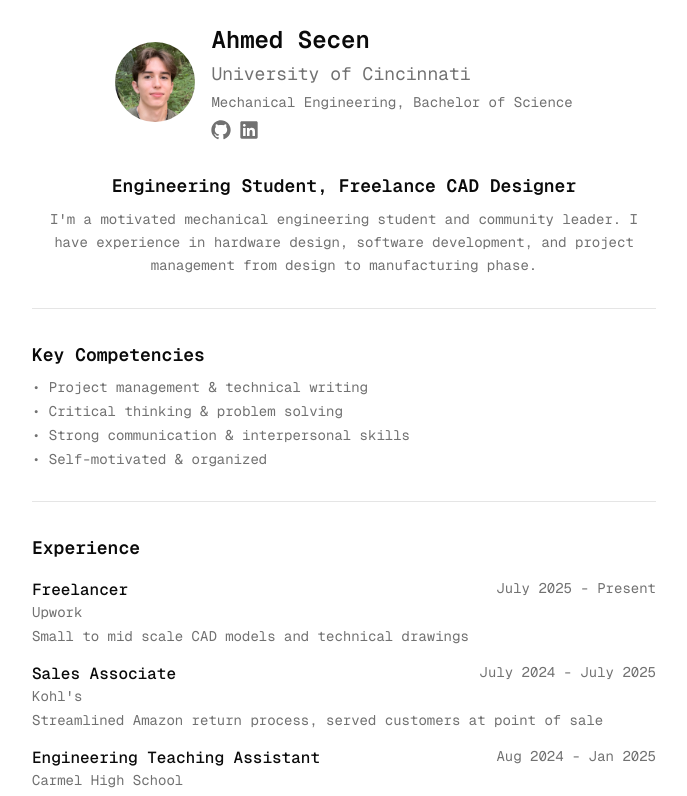
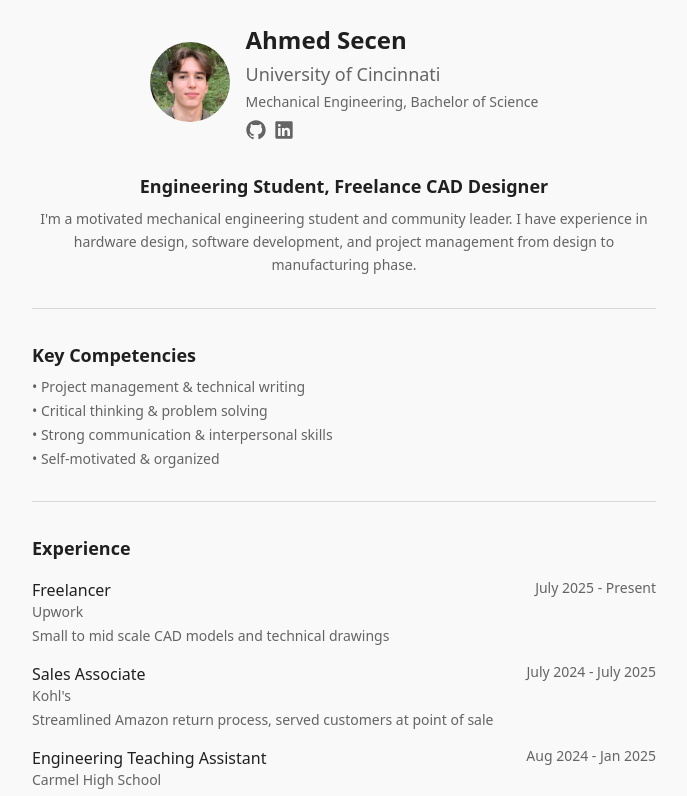
Before and after one commit to ArtemisE1Tara/resume-portfolio, a Next.js app: page / in a window 1280 px wide. Shown: the top 796 px of the page, without its empty margins (296-983 px from the left). Built offline with nearby package versions, Linux system fonts and the light colour scheme.

Commit message:
change theme to caffiene

```diff
--- a/app/globals.css
+++ b/app/globals.css
@@ -6,8 +6,8 @@
 @theme inline {
   --color-background: var(--background);
   --color-foreground: var(--foreground);
-  --font-sans: Geist Mono, monospace;
-  --font-mono: Geist Mono, monospace;
+  --font-sans: ui-sans-serif, system-ui, -apple-system, BlinkMacSystemFont, 'Segoe UI', Roboto, 'Helvetica Neue', Arial, 'Noto Sans', sans-serif, 'Apple Color Emoji', 'Segoe UI Emoji', 'Segoe UI Symbol', 'Noto Color Emoji';
+  --font-mono: ui-monospace, SFMono-Regular, Menlo, Monaco, Consolas, "Liberation Mono", "Courier New", monospace;
   --color-sidebar-ring: var(--sidebar-ring);
   --color-sidebar-border: var(--sidebar-border);
   --color-sidebar-accent-foreground: var(--sidebar-accent-foreground);
@@ -41,8 +41,8 @@
   --radius-md: calc(var(--radius) - 2px);
   --radius-lg: var(--radius);
   --radius-xl: calc(var(--radius) + 4px);
-  --font-serif: Geist Mono, monospace;
-  --radius: 0rem;
+  --font-serif: ui-serif, Georgia, Cambria, "Times New Roman", Times, serif;
+  --radius: 0.5rem;
   --tracking-tighter: calc(var(--tracking-normal) - 0.05em);
   --tracking-tight: calc(var(--tracking-normal) - 0.025em);
   --tracking-wide: calc(var(--tracking-normal) + 0.025em);
@@ -69,114 +69,114 @@
 }
 
 :root {
-  --radius: 0rem;
-  --background: oklch(1.0000 0 0);
-  --foreground: oklch(0.1448 0 0);
-  --card: oklch(1.0000 0 0);
-  --card-foreground: oklch(0.1448 0 0);
-  --popover: oklch(1.0000 0 0);
-  --popover-foreground: oklch(0.1448 0 0);
-  --primary: oklch(0.5555 0 0);
-  --primary-foreground: oklch(0.9851 0 0);
-  --secondary: oklch(0.9702 0 0);
-  --secondary-foreground: oklch(0.2046 0 0);
-  --muted: oklch(0.9702 0 0);
-  --muted-foreground: oklch(0.5486 0 0);
-  --accent: oklch(0.9702 0 0);
-  --accent-foreground: oklch(0.2046 0 0);
-  --destructive: oklch(0.5830 0.2387 28.4765);
-  --border: oklch(0.9219 0 0);
-  --input: oklch(0.9219 0 0);
-  --ring: oklch(0.7090 0 0);
-  --chart-1: oklch(0.5555 0 0);
-  --chart-2: oklch(0.5555 0 0);
-  --chart-3: oklch(0.5555 0 0);
-  --chart-4: oklch(0.5555 0 0);
-  --chart-5: oklch(0.5555 0 0);
-  --sidebar: oklch(0.9851 0 0);
-  --sidebar-foreground: oklch(0.1448 0 0);
-  --sidebar-primary: oklch(0.2046 0 0);
-  --sidebar-primary-foreground: oklch(0.9851 0 0);
-  --sidebar-accent: oklch(0.9702 0 0);
-  --sidebar-accent-foreground: oklch(0.2046 0 0);
-  --sidebar-border: oklch(0.9219 0 0);
-  --sidebar-ring: oklch(0.7090 0 0);
-  --destructive-foreground: oklch(0.9702 0 0);
-  --font-sans: Geist Mono, monospace;
-  --font-serif: Geist Mono, monospace;
-  --font-mono: Geist Mono, monospace;
-  --shadow-color: hsl(0 0% 0%);
-  --shadow-opacity: 0;
-  --shadow-blur: 0px;
+  --radius: 0.5rem;
+  --background: oklch(0.9821 0 0);
+  --foreground: oklch(0.2435 0 0);
+  --card: oklch(0.9911 0 0);
+  --card-foreground: oklch(0.2435 0 0);
+  --popover: oklch(0.9911 0 0);
+  --popover-foreground: oklch(0.2435 0 0);
+  --primary: oklch(0.4341 0.0392 41.9938);
+  --primary-foreground: oklch(1.0000 0 0);
+  --secondary: oklch(0.9200 0.0651 74.3695);
+  --secondary-foreground: oklch(0.3499 0.0685 40.8288);
+  --muted: oklch(0.9521 0 0);
+  --muted-foreground: oklch(0.5032 0 0);
+  --accent: oklch(0.9310 0 0);
+  --accent-foreground: oklch(0.2435 0 0);
+  --destructive: oklch(0.6271 0.1936 33.3390);
+  --border: oklch(0.8822 0 0);
+  --input: oklch(0.8822 0 0);
+  --ring: oklch(0.4341 0.0392 41.9938);
+  --chart-1: oklch(0.4341 0.0392 41.9938);
+  --chart-2: oklch(0.9200 0.0651 74.3695);
+  --chart-3: oklch(0.9310 0 0);
+  --chart-4: oklch(0.9367 0.0523 75.5009);
+  --chart-5: oklch(0.4338 0.0437 41.6746);
+  --sidebar: oklch(0.9881 0 0);
+  --sidebar-foreground: oklch(0.2645 0 0);
+  --sidebar-primary: oklch(0.3250 0 0);
+  --sidebar-primary-foreground: oklch(0.9881 0 0);
+  --sidebar-accent: oklch(0.9761 0 0);
+  --sidebar-accent-foreground: oklch(0.3250 0 0);
+  --sidebar-border: oklch(0.9401 0 0);
+  --sidebar-ring: oklch(0.7731 0 0);
+  --destructive-foreground: oklch(1.0000 0 0);
+  --font-sans: ui-sans-serif, system-ui, -apple-system, BlinkMacSystemFont, 'Segoe UI', Roboto, 'Helvetica Neue', Arial, 'Noto Sans', sans-serif, 'Apple Color Emoji', 'Segoe UI Emoji', 'Segoe UI Symbol', 'Noto Color Emoji';
+  --font-serif: ui-serif, Georgia, Cambria, "Times New Roman", Times, serif;
+  --font-mono: ui-monospace, SFMono-Regular, Menlo, Monaco, Consolas, "Liberation Mono", "Courier New", monospace;
+  --shadow-color: oklch(0 0 0);
+  --shadow-opacity: 0.1;
+  --shadow-blur: 3px;
   --shadow-spread: 0px;
-  --shadow-offset-x: 0px;
+  --shadow-offset-x: 0;
   --shadow-offset-y: 1px;
   --letter-spacing: 0em;
   --spacing: 0.25rem;
-  --shadow-2xs: 0px 1px 0px 0px hsl(0 0% 0% / 0.00);
-  --shadow-xs: 0px 1px 0px 0px hsl(0 0% 0% / 0.00);
-  --shadow-sm: 0px 1px 0px 0px hsl(0 0% 0% / 0.00), 0px 1px 2px -1px hsl(0 0% 0% / 0.00);
-  --shadow: 0px 1px 0px 0px hsl(0 0% 0% / 0.00), 0px 1px 2px -1px hsl(0 0% 0% / 0.00);
-  --shadow-md: 0px 1px 0px 0px hsl(0 0% 0% / 0.00), 0px 2px 4px -1px hsl(0 0% 0% / 0.00);
-  --shadow-lg: 0px 1px 0px 0px hsl(0 0% 0% / 0.00), 0px 4px 6px -1px hsl(0 0% 0% / 0.00);
-  --shadow-xl: 0px 1px 0px 0px hsl(0 0% 0% / 0.00), 0px 8px 10px -1px hsl(0 0% 0% / 0.00);
-  --shadow-2xl: 0px 1px 0px 0px hsl(0 0% 0% / 0.00);
+  --shadow-2xs: 0 1px 3px 0px hsl(0 0% 0% / 0.05);
+  --shadow-xs: 0 1px 3px 0px hsl(0 0% 0% / 0.05);
+  --shadow-sm: 0 1px 3px 0px hsl(0 0% 0% / 0.10), 0 1px 2px -1px hsl(0 0% 0% / 0.10);
+  --shadow: 0 1px 3px 0px hsl(0 0% 0% / 0.10), 0 1px 2px -1px hsl(0 0% 0% / 0.10);
+  --shadow-md: 0 1px 3px 0px hsl(0 0% 0% / 0.10), 0 2px 4px -1px hsl(0 0% 0% / 0.10);
+  --shadow-lg: 0 1px 3px 0px hsl(0 0% 0% / 0.10), 0 4px 6px -1px hsl(0 0% 0% / 0.10);
+  --shadow-xl: 0 1px 3px 0px hsl(0 0% 0% / 0.10), 0 8px 10px -1px hsl(0 0% 0% / 0.10);
+  --shadow-2xl: 0 1px 3px 0px hsl(0 0% 0% / 0.25);
   --tracking-normal: 0em;
 }
 
 .dark {
-  --background: oklch(0.1448 0 0);
-  --foreground: oklch(0.9851 0 0);
+  --background: oklch(0.1776 0 0);
+  --foreground: oklch(0.9491 0 0);
   --card: oklch(0.2134 0 0);
-  --card-foreground: oklch(0.9851 0 0);
-  --popover: oklch(0.2686 0 0);
-  --popover-foreground: oklch(0.9851 0 0);
-  --primary: oklch(0.5555 0 0);
-  --primary-foreground: oklch(0.9851 0 0);
-  --secondary: oklch(0.2686 0 0);
-  --secondary-foreground: oklch(0.9851 0 0);
-  --muted: oklch(0.2686 0 0);
-  --muted-foreground: oklch(0.7090 0 0);
-  --accent: oklch(0.3715 0 0);
-  --accent-foreground: oklch(0.9851 0 0);
-  --destructive: oklch(0.7022 0.1892 22.2279);
-  --border: oklch(0.3407 0 0);
-  --input: oklch(0.4386 0 0);
-  --ring: oklch(0.5555 0 0);
-  --chart-1: oklch(0.5555 0 0);
-  --chart-2: oklch(0.5555 0 0);
-  --chart-3: oklch(0.5555 0 0);
-  --chart-4: oklch(0.5555 0 0);
-  --chart-5: oklch(0.5555 0 0);
-  --sidebar: oklch(0.2046 0 0);
-  --sidebar-foreground: oklch(0.9851 0 0);
-  --sidebar-primary: oklch(0.9851 0 0);
-  --sidebar-primary-foreground: oklch(0.2046 0 0);
-  --sidebar-accent: oklch(0.2686 0 0);
-  --sidebar-accent-foreground: oklch(0.9851 0 0);
-  --sidebar-border: oklch(1.0000 0 0);
-  --sidebar-ring: oklch(0.4386 0 0);
-  --destructive-foreground: oklch(0.2686 0 0);
-  --radius: 0rem;
-  --font-sans: Geist Mono, monospace;
-  --font-serif: Geist Mono, monospace;
-  --font-mono: Geist Mono, monospace;
-  --shadow-color: hsl(0 0% 0%);
-  --shadow-opacity: 0;
-  --shadow-blur: 0px;
+  --card-foreground: oklch(0.9491 0 0);
+  --popover: oklch(0.2134 0 0);
+  --popover-foreground: oklch(0.9491 0 0);
+  --primary: oklch(0.9247 0.0524 66.1732);
+  --primary-foreground: oklch(0.2029 0.0240 200.1962);
+  --secondary: oklch(0.3163 0.0190 63.6992);
+  --secondary-foreground: oklch(0.9247 0.0524 66.1732);
+  --muted: oklch(0.2520 0 0);
+  --muted-foreground: oklch(0.7699 0 0);
+  --accent: oklch(0.2850 0 0);
+  --accent-foreground: oklch(0.9491 0 0);
+  --destructive: oklch(0.6271 0.1936 33.3390);
+  --border: oklch(0.2351 0.0115 91.7467);
+  --input: oklch(0.4017 0 0);
+  --ring: oklch(0.9247 0.0524 66.1732);
+  --chart-1: oklch(0.9247 0.0524 66.1732);
+  --chart-2: oklch(0.3163 0.0190 63.6992);
+  --chart-3: oklch(0.2850 0 0);
+  --chart-4: oklch(0.3481 0.0219 67.0001);
+  --chart-5: oklch(0.9245 0.0533 67.0855);
+  --sidebar: oklch(0.2103 0.0059 285.8852);
+  --sidebar-foreground: oklch(0.9674 0.0013 286.3752);
+  --sidebar-primary: oklch(0.4882 0.2172 264.3763);
+  --sidebar-primary-foreground: oklch(1.0000 0 0);
+  --sidebar-accent: oklch(0.2739 0.0055 286.0326);
+  --sidebar-accent-foreground: oklch(0.9674 0.0013 286.3752);
+  --sidebar-border: oklch(0.2739 0.0055 286.0326);
+  --sidebar-ring: oklch(0.8711 0.0055 286.2860);
+  --destructive-foreground: oklch(1.0000 0 0);
+  --radius: 0.5rem;
+  --font-sans: ui-sans-serif, system-ui, -apple-system, BlinkMacSystemFont, 'Segoe UI', Roboto, 'Helvetica Neue', Arial, 'Noto Sans', sans-serif, 'Apple Color Emoji', 'Segoe UI Emoji', 'Segoe UI Symbol', 'Noto Color Emoji';
+  --font-serif: ui-serif, Georgia, Cambria, "Times New Roman", Times, serif;
+  --font-mono: ui-monospace, SFMono-Regular, Menlo, Monaco, Consolas, "Liberation Mono", "Courier New", monospace;
+  --shadow-color: oklch(0 0 0);
+  --shadow-opacity: 0.1;
+  --shadow-blur: 3px;
   --shadow-spread: 0px;
-  --shadow-offset-x: 0px;
+  --shadow-offset-x: 0;
   --shadow-offset-y: 1px;
   --letter-spacing: 0em;
   --spacing: 0.25rem;
-  --shadow-2xs: 0px 1px 0px 0px hsl(0 0% 0% / 0.00);
-  --shadow-xs: 0px 1px 0px 0px hsl(0 0% 0% / 0.00);
-  --shadow-sm: 0px 1px 0px 0px hsl(0 0% 0% / 0.00), 0px 1px 2px -1px hsl(0 0% 0% / 0.00);
-  --shadow: 0px 1px 0px 0px hsl(0 0% 0% / 0.00), 0px 1px 2px -1px hsl(0 0% 0% / 0.00);
-  --shadow-md: 0px 1px 0px 0px hsl(0 0% 0% / 0.00), 0px 2px 4px -1px hsl(0 0% 0% / 0.00);
-  --shadow-lg: 0px 1px 0px 0px hsl(0 0% 0% / 0.00), 0px 4px 6px -1px hsl(0 0% 0% / 0.00);
-  --shadow-xl: 0px 1px 0px 0px hsl(0 0% 0% / 0.00), 0px 8px 10px -1px hsl(0 0% 0% / 0.00);
-  --shadow-2xl: 0px 1px 0px 0px hsl(0 0% 0% / 0.00);
+  --shadow-2xs: 0 1px 3px 0px hsl(0 0% 0% / 0.05);
+  --shadow-xs: 0 1px 3px 0px hsl(0 0% 0% / 0.05);
+  --shadow-sm: 0 1px 3px 0px hsl(0 0% 0% / 0.10), 0 1px 2px -1px hsl(0 0% 0% / 0.10);
+  --shadow: 0 1px 3px 0px hsl(0 0% 0% / 0.10), 0 1px 2px -1px hsl(0 0% 0% / 0.10);
+  --shadow-md: 0 1px 3px 0px hsl(0 0% 0% / 0.10), 0 2px 4px -1px hsl(0 0% 0% / 0.10);
+  --shadow-lg: 0 1px 3px 0px hsl(0 0% 0% / 0.10), 0 4px 6px -1px hsl(0 0% 0% / 0.10);
+  --shadow-xl: 0 1px 3px 0px hsl(0 0% 0% / 0.10), 0 8px 10px -1px hsl(0 0% 0% / 0.10);
+  --shadow-2xl: 0 1px 3px 0px hsl(0 0% 0% / 0.25);
 }
 
 @layer base {
--- a/app/layout.tsx
+++ b/app/layout.tsx
@@ -15,8 +15,8 @@
 });
 
 export const metadata: Metadata = {
-  title: "Create Next App",
-  description: "Generated by create next app",
+  title: "Ahmed Secen",
+  description: "My Portfolio",
 };
 
 export default function RootLayout({
@@ -26,7 +26,7 @@
 }>) {
   return (
     <html lang="en" suppressHydrationWarning>
-      <body className={`${geistSans.variable} ${geistMono.variable} antialiased`} style={{}}>
+      <body className={`${geistSans.variable} ${geistMono.variable} antialiased`}>
         <ThemeProvider
             attribute="class"
             defaultTheme="system"
```
